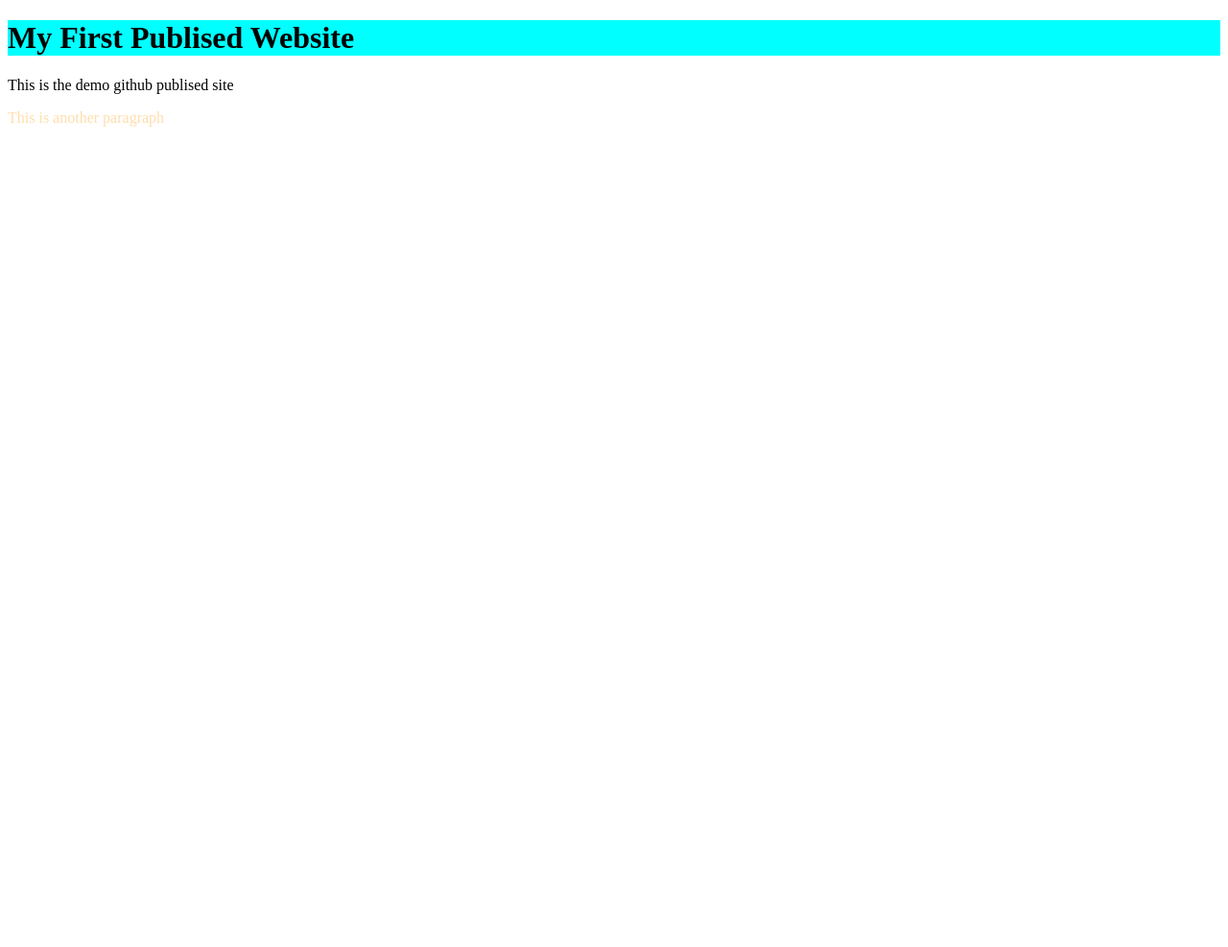
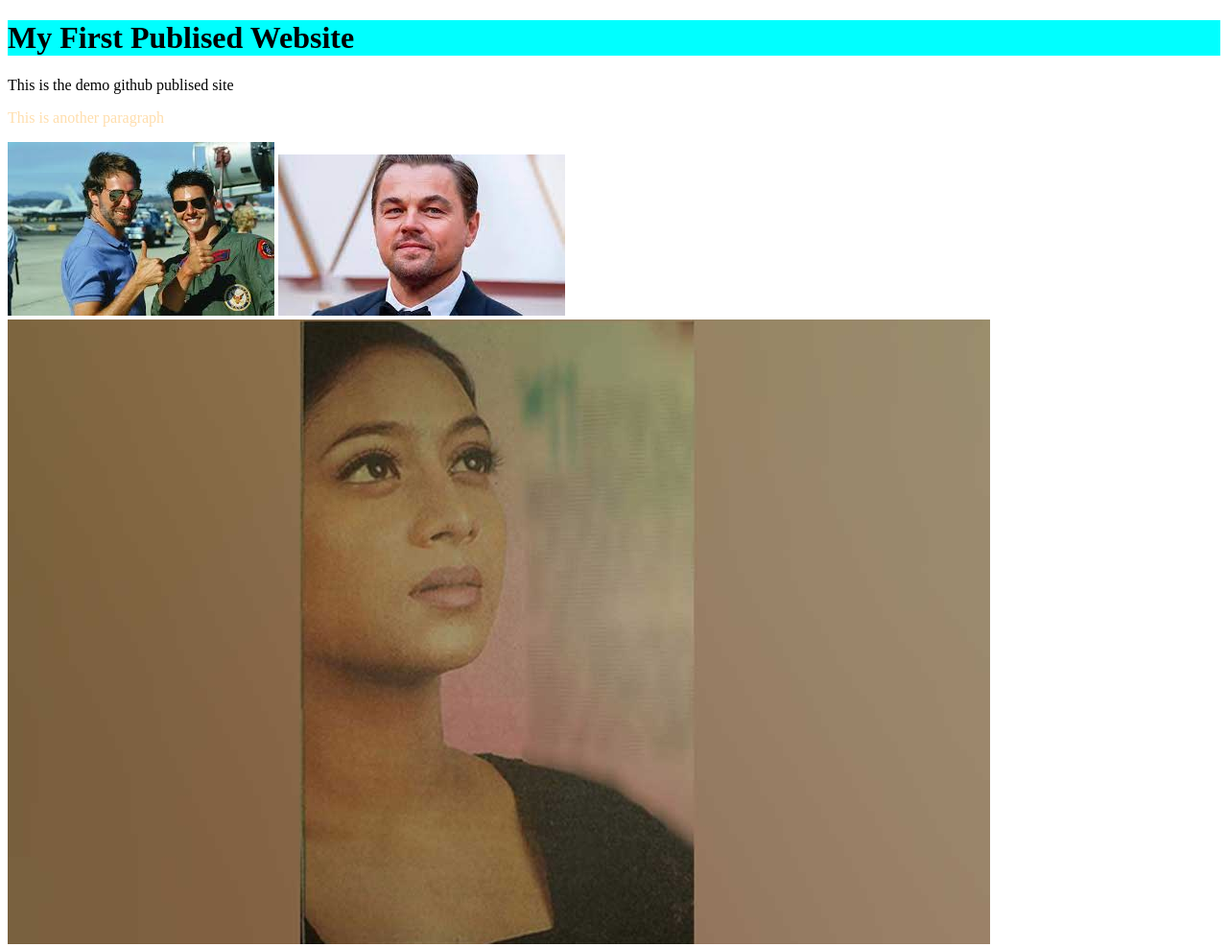
Before and after one commit to mostakshaikh50/my-first-repo, a plain HTML site: page index.html in a window 1280 px wide. Shown: the whole page at 96% size. Before the commit the page ends 800 px from the top, so only its background shows below. Drawn offline with Linux system fonts and the light colour scheme.

Commit message:
git commit -m

```diff
--- a/index.html
+++ b/index.html
@@ -11,5 +11,8 @@
     <h1>My First Publised Website</h1>
     <p1>This is the demo github publised site</p1>
     <p>This is another paragraph</p>
+    <img src="crusie.jpg" alt="Tom Crusie">
+    <img src="decap.jpg" alt="De Caprio">
+    <img src="shabnur.jpg" alt="Shabnur">
 </body>
 </html>
```
Also changed, not shown: crusie.jpg (added), decap.jpg (added), joli.jpg (added), shabnur.jpg (added).
